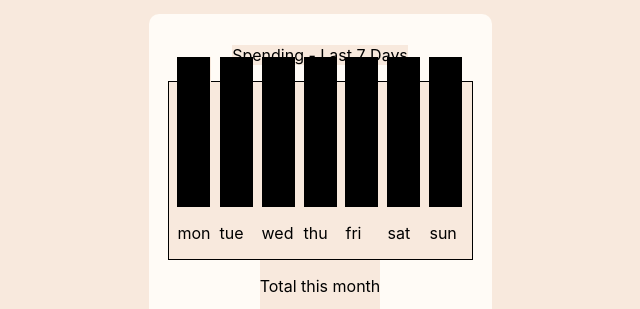
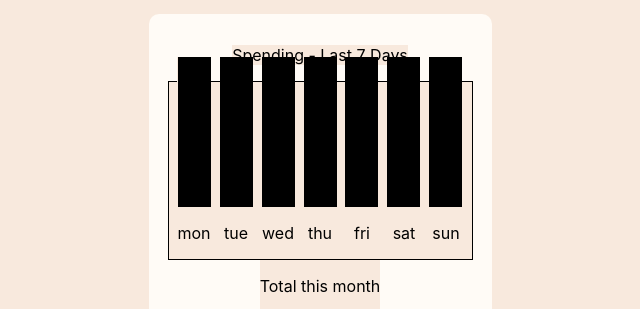
Before and after one commit to dlavrentev/expenses-chart-component, a React (Create React App) app: page / in a window 1280 px wide. Shown: the part 166-475 px from the top of the page, without its empty margins (320-960 px from the left). Built offline with nearby package versions, Linux system fonts and the light colour scheme.

Commit message:
Update App.css

```diff
--- a/src/App.css
+++ b/src/App.css
@@ -82,6 +82,16 @@
   border: solid black 1px;
 }
 
+
+.day-container {
+  display: flex;
+  flex-direction: column;
+  align-items: center;
+  justify-content: center;
+
+}
+
+
 .money-container {
   width: 33px;
   height: 150px;
```
